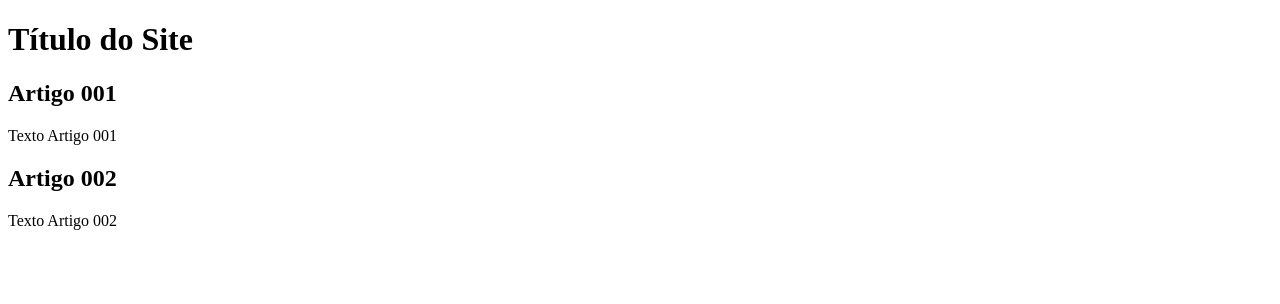
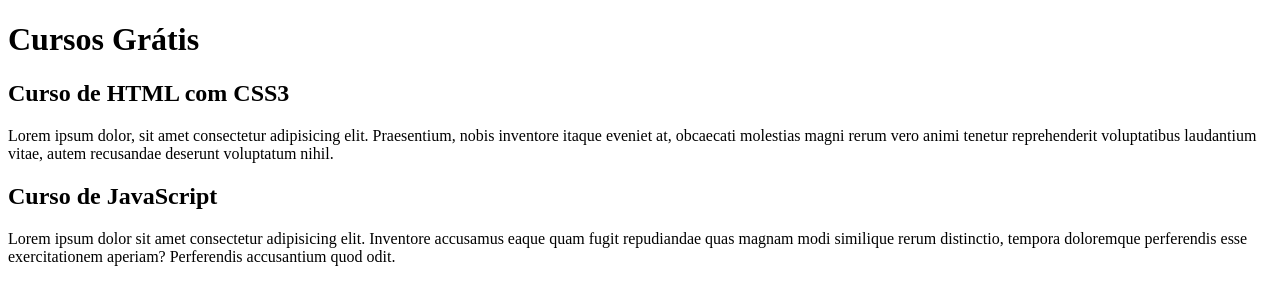
Before and after one commit to AndersonSilva8991/Uso-de-Branches, a plain HTML site: page index.html in a window 1280 px wide. Drawn offline with Linux system fonts and the light colour scheme.

Commit message:
Adicionando Conteúdo

```diff
--- a/index.html
+++ b/index.html
@@ -10,13 +10,16 @@
 <body>
     <main>
         <header>
-            <h1>Título do Site</h1>
+            <h1>Cursos Grátis </h1>
             <article>
-                <h2>Artigo 001</h2>
-                <p>Texto Artigo 001</p>
+                <h2>Curso de HTML com CSS3</h2>
+                <p>Lorem ipsum dolor, sit amet consectetur adipisicing elit. Praesentium, nobis inventore itaque eveniet at, obcaecati molestias magni rerum vero animi tenetur reprehenderit voluptatibus laudantium vitae, autem recusandae deserunt voluptatum
+                    nihil.
+                </p>
                 <article>
-                    <h2>Artigo 002</h2>
-                    <p>Texto Artigo 002</p>
+                    <h2>Curso de JavaScript</h2>
+                    <p>Lorem ipsum dolor sit amet consectetur adipisicing elit. Inventore accusamus eaque quam fugit repudiandae quas magnam modi similique rerum distinctio, tempora doloremque perferendis esse exercitationem aperiam? Perferendis accusantium
+                        quod odit.</p>
                 </article>
             </article>
         </header>
```
